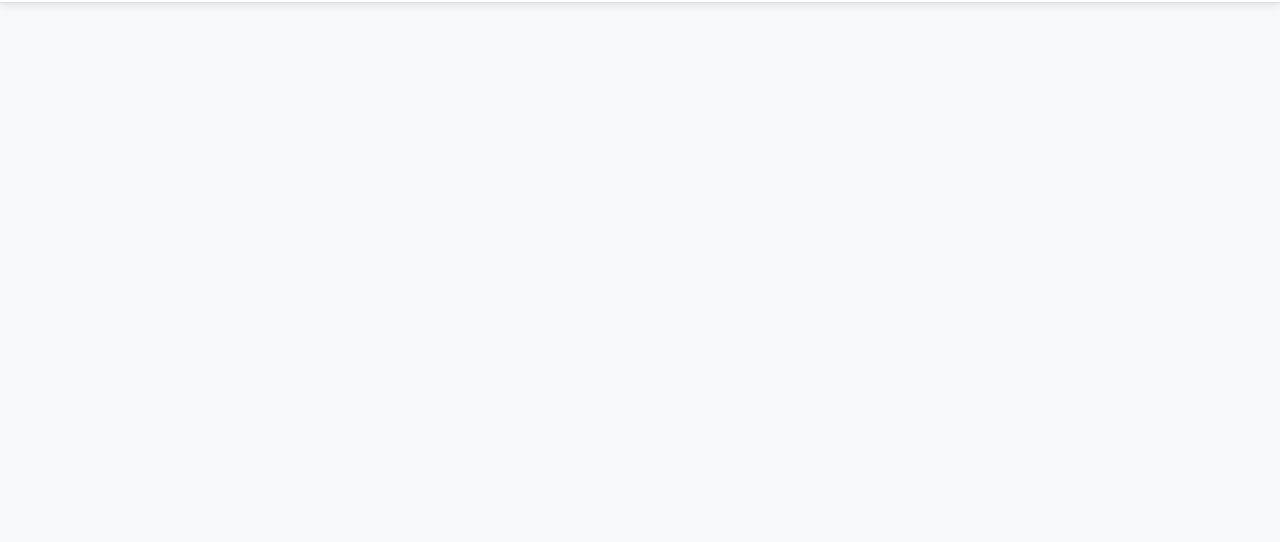
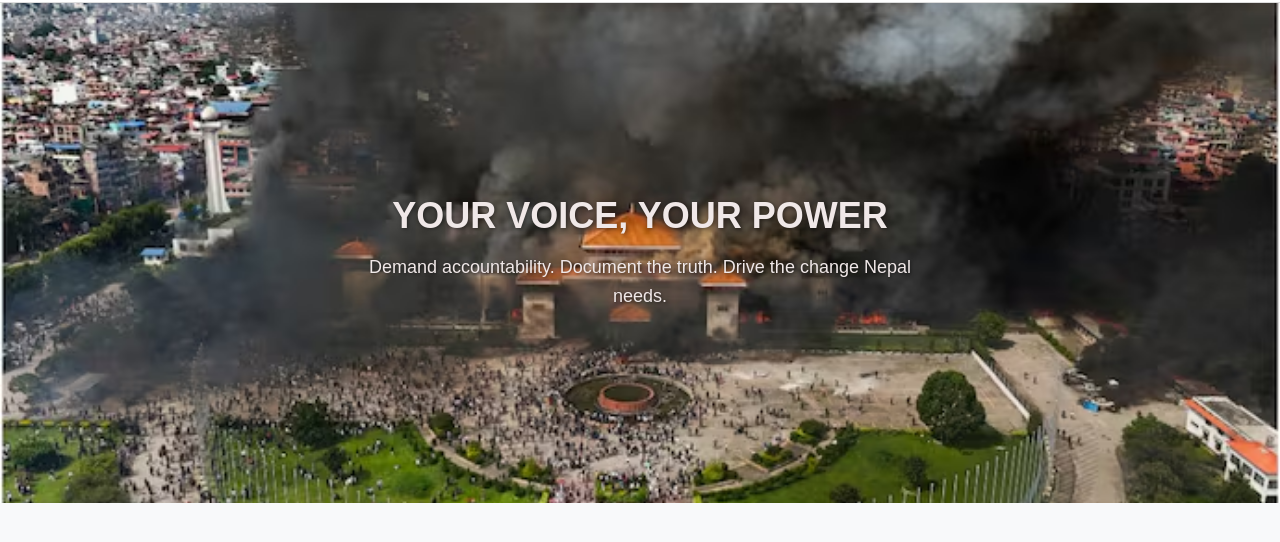
Before and after one commit to pallabiadhikari/Nepal_Nirman, a website: page index.html in a window 1280 px wide. Shown: the part 64-606 px from the top of the page. Drawn offline with Linux system fonts and the light colour scheme.

Commit message:
image added

```diff
--- a/index.html
+++ b/index.html
@@ -20,5 +20,11 @@
         <a href="#">About</a>
       </nav>
     </header>
+
+    <section class="hero-section">
+      <h1>YOUR VOICE, YOUR POWER</h1>
+      <p>Demand accountability. Document the truth. Drive the change Nepal needs.</p>
+    </section>
+
 </body>
 </html>
--- a/style/style.css
+++ b/style/style.css
@@ -74,3 +74,32 @@ nav a::after {
 nav a:hover::after {
   width: 100%;
 }
+
+.hero-section {
+  background-image: url('../assets/image/parliment.jpg');
+  background-size: cover;
+  background-position: center;
+  background-repeat: no-repeat;
+  color: rgb(240, 232, 232);
+  text-align: center;
+  padding: 100px 20px;
+  height: 500px;
+  display: flex;
+  flex-direction: column;
+  justify-content: center;
+}
+
+  .hero-section h1 {
+  font-size: 36px;
+  font-weight: bold;
+  margin-bottom: 16px;
+  text-shadow: 1px 1px 4px rgba(0, 0, 0, 0.5);
+}
+
+.hero-section p {
+  font-size: 18px;
+  max-width: 600px;
+  margin: 0 auto;
+  line-height: 1.6;
+  text-shadow: 1px 1px 3px rgba(0, 0, 0, 0.5);
+}
```
Also changed, not shown: assets/image/parliment.jpg (added).
